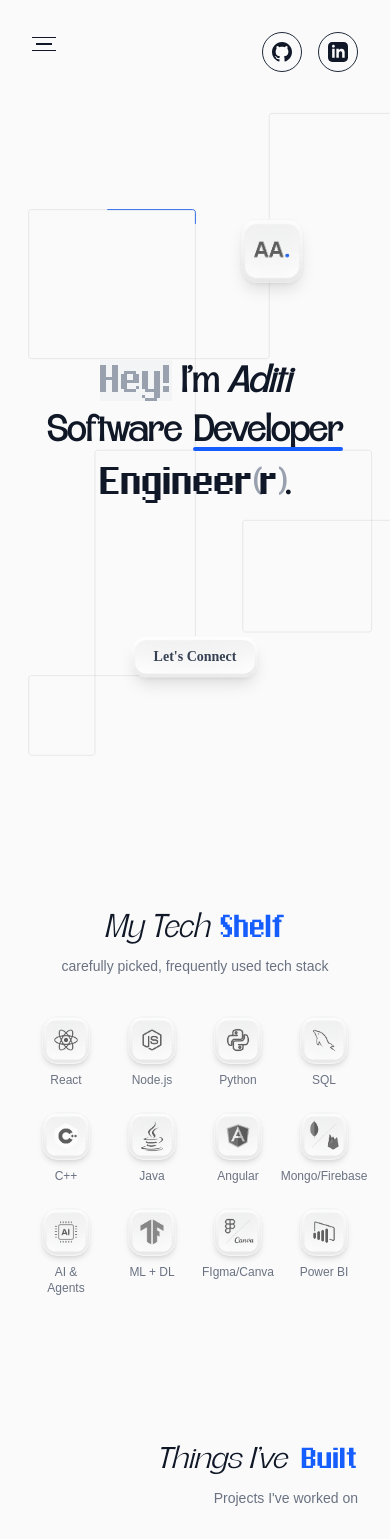
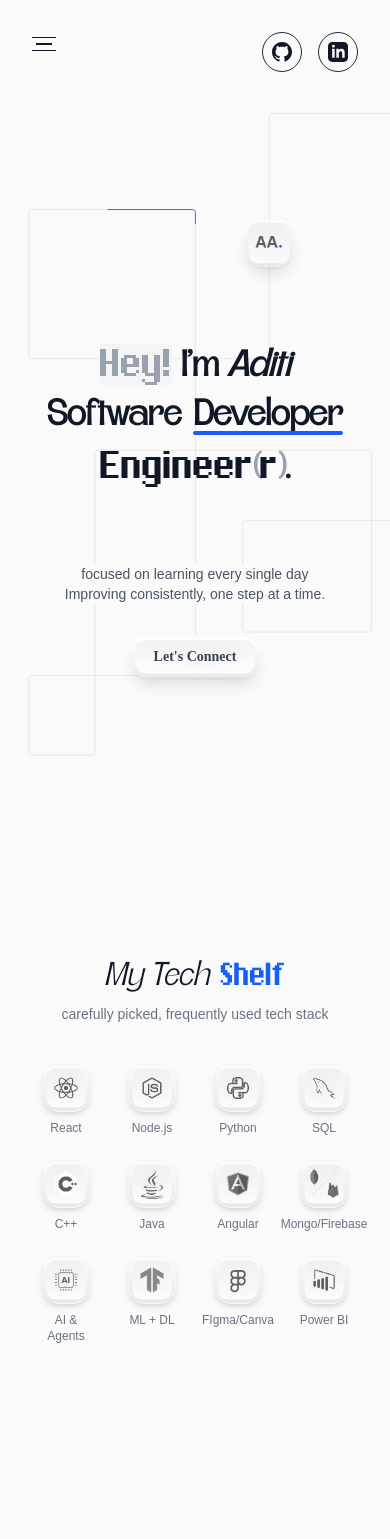
Before and after one commit to AditiAmbasta13/Aditi-Portfolio, a React (Vite) app: page / in a window 390 px wide. Shown: the top 1539 px of the page. Built offline with nearby package versions, Linux system fonts and the light colour scheme.

Commit message:
updated mobile home hero section

```diff
--- a/src/components/Contact.tsx
+++ b/src/components/Contact.tsx
@@ -96,7 +96,7 @@ const Contact = () => {
                             Projects
                         </div>
                     </div>
-                    <div className="flex flex-col gap-2">
+                    <div className="flex flex-col gap-2 -mt-2 md:mt-0">
                         <div onClick={() => navigateToSection('/about', 'achievements')} className="mb-2 flex items-center gap-2 text-gray-600 hover:text-blue-600 transition-colors duration-200 text-sm md:text-base font-light cursor-pointer" style={{ fontFamily: 'Outfit, sans-serif' }}>
                             <span className="w-1.5 h-1.5 rounded-full bg-blue-500 shrink-0" />
                             Achievements
--- a/src/components/Home.tsx
+++ b/src/components/Home.tsx
@@ -141,7 +141,7 @@ const Home = () => {
 
                 <div className="relative z-10 min-h-screen flex flex-col justify-center items-center">
                     {/* Hero text - centered container but left-aligned text */}
-                    <div className="max-w-2xl text-center md:text-left mt-5 md:mt-0">
+                    <div className="max-w-2xl text-center md:text-left -mt-3 md:mt-0">
                         <h1
                             className="text-4xl md:text-4xl lg:text-5xl leading-tight"
                             style={{ fontFamily: '"Regarn", serif' }}
@@ -197,6 +197,16 @@ const Home = () => {
                     </a>
                 </div>
 
+                {/* mobile only */}
+                <div className="absolute md:hidden bottom-60 right-1/2 translate-x-1/2" style={{ zIndex: 10 }}>
+                    <p
+                        className="bg-[#fafafa] text-gray-600 text-sm text-center whitespace-nowrap"
+                        style={{ fontFamily: '"Outfit", sans-serif' }}
+                    >
+                        focused on learning every single day<br />
+                        Improving consistently, one step at a time.
+                    </p>
+                </div>
                 {/* Studying BTech Text - Absolute positioned */}
                 <div className="absolute md:bottom-[33vh] md:right-[18vw]" style={{ zIndex: 10 }}>
                     <p
@@ -207,7 +217,7 @@ const Home = () => {
                         AI & Data Science
                     </p>
                 </div>
-                <div className="absolute flex justify-center md:block md:bottom-[30vh] md:left-[12vw] md:right-auto" style={{ zIndex: 10 }}>
+                <div className="absolute flex justify-center md:block md:bottom-[25vh] md:left-[12.5vw] md:right-auto" style={{ zIndex: 10 }}>
                     <p
                         className="text-gray-600 text-sm md:text-right text-center leading-relaxed"
                         style={{ fontFamily: '"Outfit", sans-serif' }}
@@ -219,12 +229,12 @@ const Home = () => {
                 </div>
 
                 {/* AA Logo - Absolute positioned with shadow layers */}
-                <div className="absolute md:top-[30vh] top-[26vh] md:right-[40vw] right-[22vw]" style={{ zIndex: 10 }}>
+                <div className="absolute md:top-[30vh] top-[26vh] md:right-[40vw] right-[25vw]" style={{ zIndex: 10 }}>
                     <div className="relative">
                         <img
                             src={aalogo}
                             alt="AA Logo"
-                            className="relative md:w-16 w-16 h-auto rounded-[17px] shadow-lg"
+                            className="relative md:w-16 w-12 h-auto rounded-[17px] shadow-lg"
                         />
                     </div>
                 </div>
@@ -259,7 +269,7 @@ const Home = () => {
                 </div>
 
                 {/* Mobile-only static icon grid */}
-                <div className="md:hidden w-full px-6 py-16" id="techstack">
+                <div className="md:hidden w-full px-6 py-28" id="techstack">
                     <div className="text-center mb-10">
                         <h2
                             className="md:text-4xl text-3xl scale-y-110 font-regular text-gray-900"
@@ -289,7 +299,7 @@ const Home = () => {
                             { name: 'Mongo/Firebase', src: MongoIcon },
                             { name: 'AI & Agents', src: AIIcon },
                             { name: 'ML + DL', src: DLIcon },
-                            { name: 'FIgma/Canva', src: CppIcon },
+                            { name: 'FIgma/Canva', src: javaIcon },
                             { name: 'Power BI', src: powerbiIcon },
                         ].map(({ name, src }) => (
                             <div key={name} className="flex flex-col items-center gap-2">
--- a/src/components/IconScene.tsx
+++ b/src/components/IconScene.tsx
@@ -30,7 +30,7 @@ const textureLoader = new TextureLoader();
 const textureCache = new Map<string, THREE.Texture>();
 const allIconImages = [
     figmaIcon, reactIcon, nodeIcon, colabIcon, sqlIcon, firebaseIcon,
-    AIIcon, MLIcon, MongoIcon, CppIcon, powerbiIcon, CanvaIcon, javaIcon, postmanIcon, angularIcon, DLIcon
+    AIIcon, MLIcon, MongoIcon, javaIcon, powerbiIcon, CanvaIcon, javaIcon, postmanIcon, angularIcon, DLIcon
 ];
 
 // Pre-load all textures with proper async callbacks
@@ -394,7 +394,7 @@ const Scene = ({ scrollProgress, initialScrollProgress }: SceneProps) => {
             { image: DLIcon, row: 1, col: 1, name: 'ML + DL' },
             { image: MongoIcon, row: 1, col: 3, name: 'Mongo/Firebase' },
             { image: powerbiIcon, row: 1, col: 4, name: 'Power BI' },
-            { image: CppIcon, row: 1, col: 5, name: 'Figma/Canva' },
+            { image: javaIcon, row: 1, col: 5, name: 'Figma/Canva' },
         ];
 
         return icons.map((icon, index) => {
@@ -470,7 +470,7 @@ const Scene = ({ scrollProgress, initialScrollProgress }: SceneProps) => {
         map.set(AIIcon, textureCache.get(AIIcon)!);
         map.set(MLIcon, textureCache.get(MLIcon)!);
         map.set(MongoIcon, textureCache.get(MongoIcon)!);
-        map.set(CppIcon, textureCache.get(CppIcon)!);
+        map.set(CppIcon, textureCache.get(javaIcon)!);
         map.set(powerbiIcon, textureCache.get(powerbiIcon)!);
         map.set(CanvaIcon, textureCache.get(CanvaIcon)!);
         map.set(javaIcon, textureCache.get(javaIcon)!);
```
